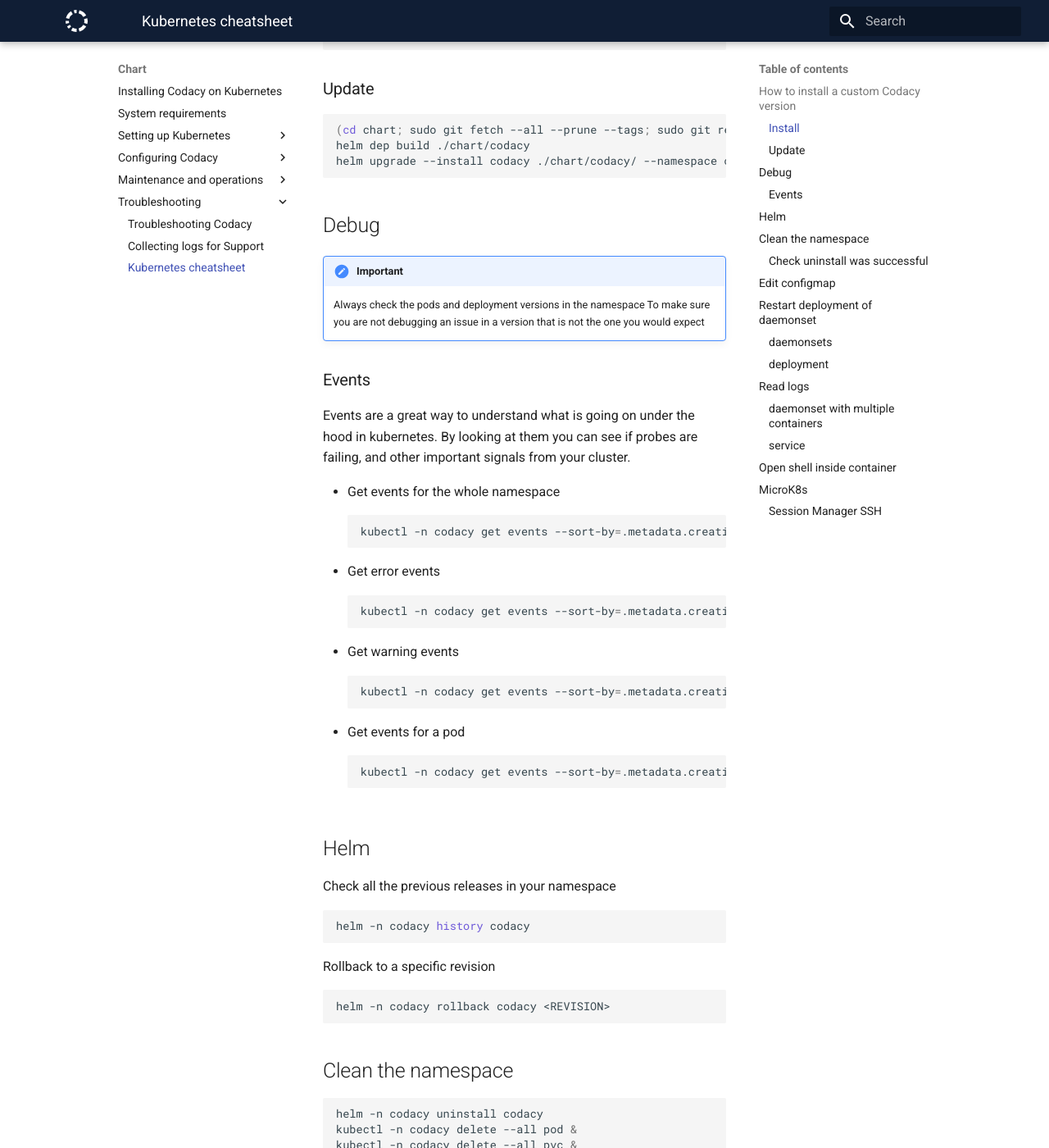
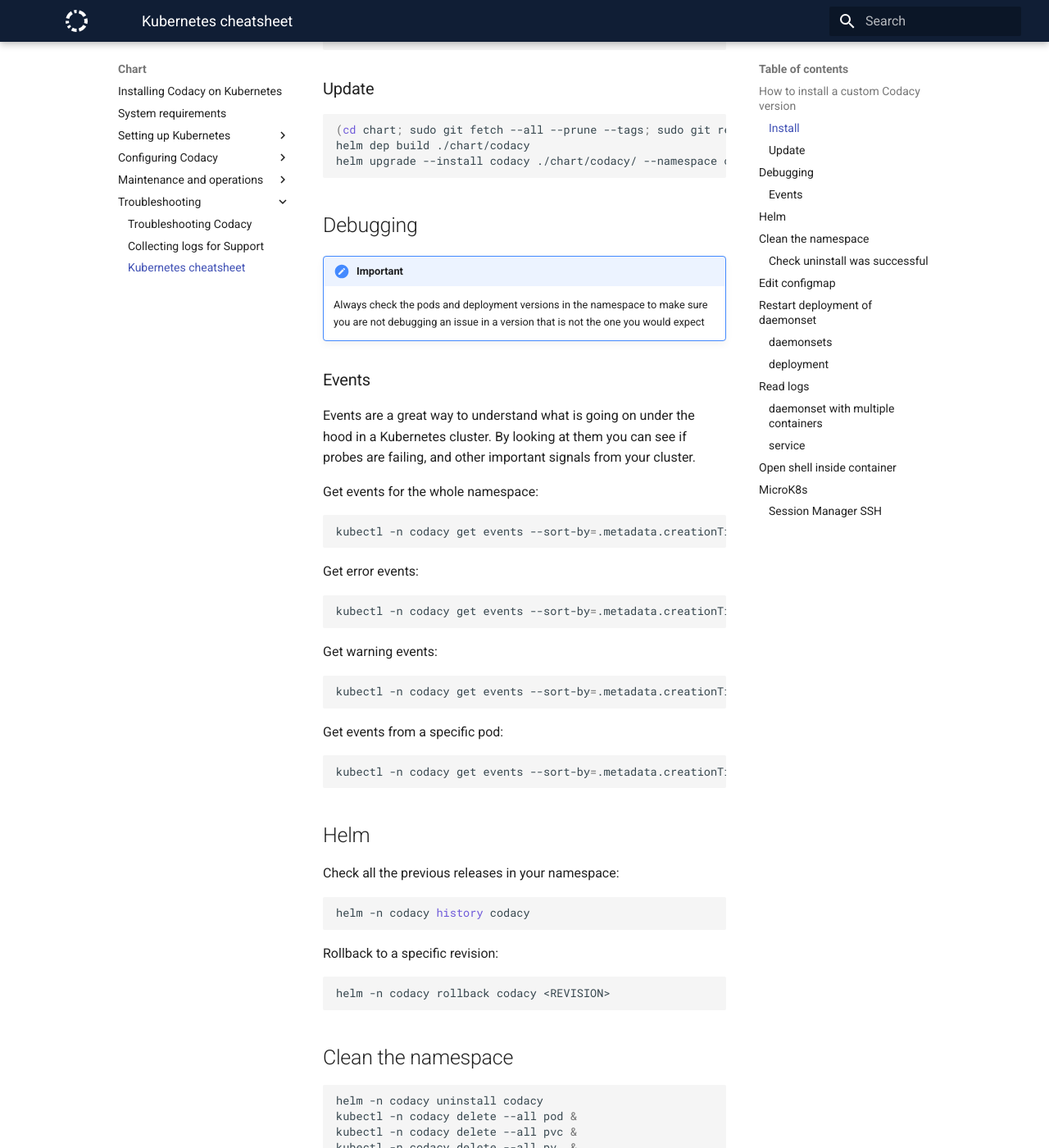
Before and after one commit to codacy/chart, an MkDocs documentation site: the page built from docs/troubleshoot/k8s-cheatsheet.md, in a window 1280 px wide and 1400 px high, scrolled down 297 px. Shown: the whole window at 82% size. Built offline with MkDocs 1.6.1 and Material for MkDocs 9.7.7, drawn with Linux system fonts in a browser that asks for light colours.

Commit message:
style: Edits for formatting consistency

````diff
--- a/docs/troubleshoot/k8s-cheatsheet.md
+++ b/docs/troubleshoot/k8s-cheatsheet.md
@@ -18,43 +18,50 @@
 helm upgrade --install codacy ./chart/codacy/ --namespace codacy --atomic --timeout=300 --values ./<YOUR-VALUES-FILE>
 ```
 
-## Debug
+## Debugging
 
 !!! important
     Always check the pods and deployment versions in the namespace
-    To make sure you are not debugging an issue in a version that is not the one you would expect
+    to make sure you are not debugging an issue in a version that is not the one you would expect
 
 ### Events
 
-Events are a great way to understand what is going on under the hood in kubernetes.
+Events are a great way to understand what is going on under the hood in a Kubernetes cluster.
 By looking at them you can see if probes are failing, and other important signals from your cluster.
 
-- Get events for the whole namespace
+Get events for the whole namespace:
+
 ```bash
 kubectl -n codacy get events --sort-by=.metadata.creationTimestamp
 ```
-- Get error events
+
+Get error events:
+
 ```bash
 kubectl -n codacy get events --sort-by=.metadata.creationTimestamp --field-selector type=Error
 ```
-- Get warning events
+
+Get warning events:
+
 ```bash
 kubectl -n codacy get events --sort-by=.metadata.creationTimestamp --field-selector type=Warning
 ```
-- Get events for a pod
+
+Get events from a specific pod:
+
 ```bash
 kubectl -n codacy get events --sort-by=.metadata.creationTimestamp --field-selector involvedObject.name=<POD-NAME>
 ```
 
 ## Helm
 
-Check all the previous releases in your namespace
+Check all the previous releases in your namespace:
 
 ```bash
 helm -n codacy history codacy
 ```
 
-Rollback to a specific revision
+Rollback to a specific revision:
 
 ```bash
 helm -n codacy rollback codacy <REVISION>
````
